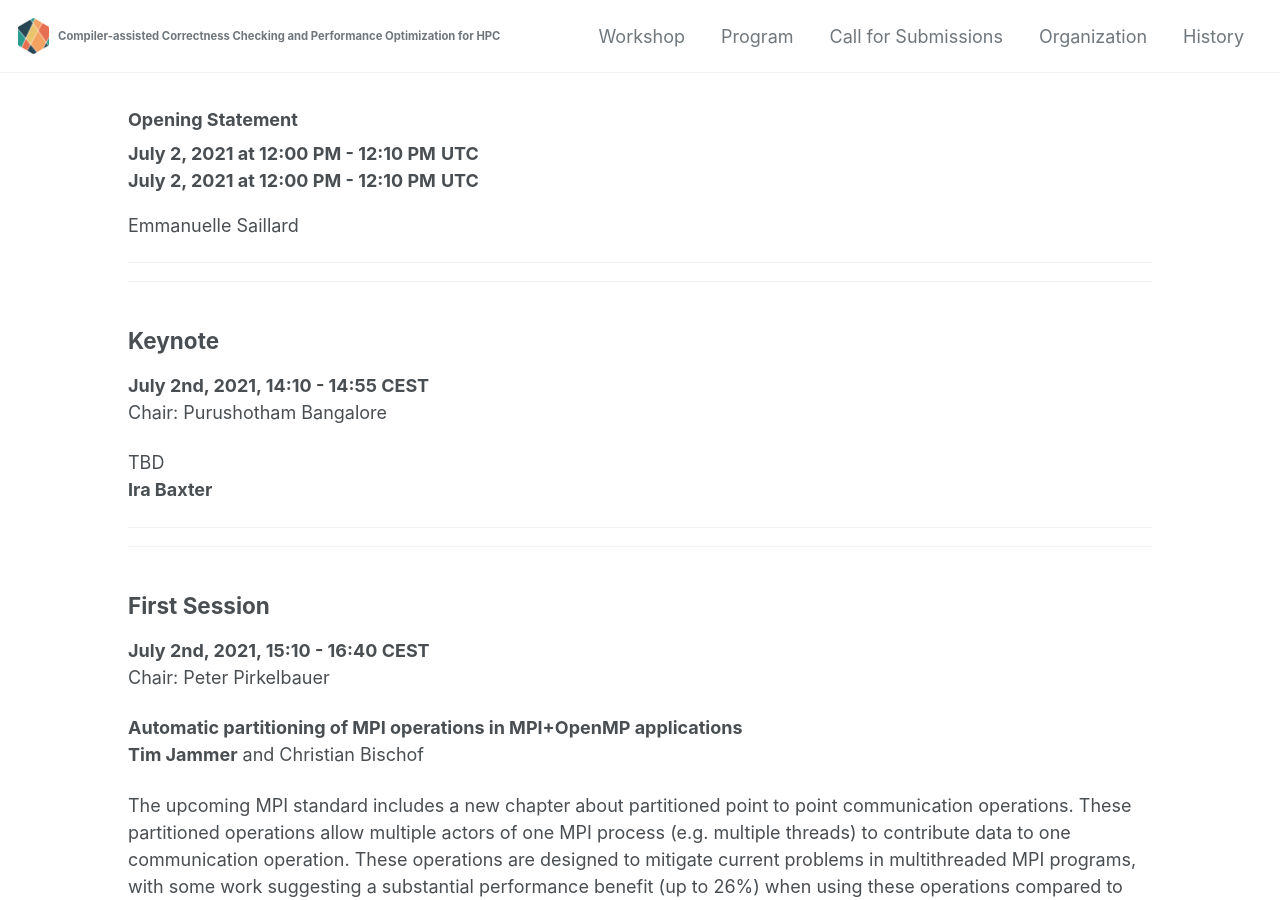
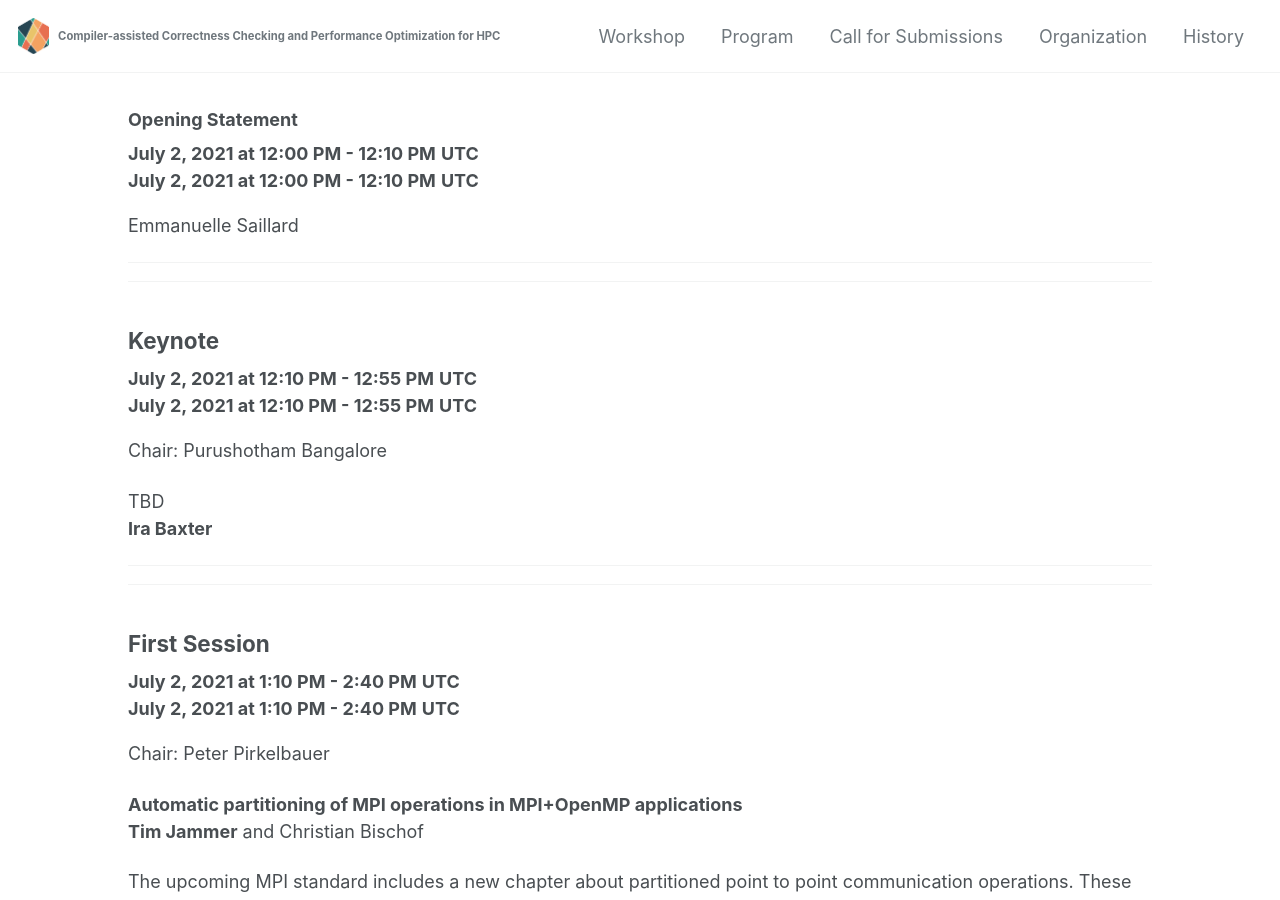
Before and after one commit to c3po-workshop/c3po-workshop.github.io, a Jekyll site: the page built from _pages/2021/program.md, in a window 1280 px wide and 900 px high. Built offline with Jekyll 4.4.1, drawn with Linux system fonts in a browser that asks for light colours; cached includes are drawn as plain includes; nearby versions of some CDN libraries; some of the changed text lies outside the part shown.

Commit message:
Adjusting timestamps

```diff
--- a/_pages/2021/program.md
+++ b/_pages/2021/program.md
@@ -16,8 +16,12 @@
 ---
 
 ## Keynote
-**July 2nd, 2021, 14:10 - 14:55 CEST** \\
-Chair: Purushotham Bangalore
+<!-- **July 2nd, 2021, 14:10 - 14:55 CEST** \\ -->
+<script>
+    var d = new Date(Date.UTC(2021, 6, 2, 12, 10));
+    var d2 = new Date(Date.UTC(2021, 6, 2, 12, 55));
+    myDateTime(d, d2);
+</script> Chair: Purushotham Bangalore
 
 TBD \\
 **Ira Baxter**
@@ -26,8 +30,12 @@
 ---
 
 ## First Session
-**July 2nd, 2021, 15:10 - 16:40 CEST** \\
-Chair: Peter Pirkelbauer
+<!-- **July 2nd, 2021, 15:10 - 16:40 CEST** \\ -->
+<script>
+    var d = new Date(Date.UTC(2021, 6, 2, 13, 10));
+    var d2 = new Date(Date.UTC(2021, 6, 2, 14, 40));
+    myDateTime(d, d2);
+</script> Chair: Peter Pirkelbauer
 
 **Automatic partitioning of MPI operations in MPI+OpenMP applications** \\
 **Tim Jammer** and Christian Bischof
@@ -55,8 +63,12 @@
 ---
 
 ## Second Session
-**July 2nd, 2021, 16:55 - 17:55 CEST** \\
-Chair: Peter Thoman
+<!-- **July 2nd, 2021, 16:55 - 17:55 CEST** \\ -->
+<script>
+    var d = new Date(Date.UTC(2021, 6, 2, 14, 55));
+    var d2 = new Date(Date.UTC(2021, 6, 2, 15, 55));
+    myDateTime(d, d2);
+</script> Chair: Peter Thoman
 
 **heimdallr: Improving Compile Time Correctness Checking for Message Passing with Rust** \\
 **Michael Blesel**, Michael Kuhn, and Jannek Squar
@@ -76,5 +88,9 @@
 ---
 
 ### Closing Statement
-**July 2nd, 2021, 17:55 - 18:00 CEST** \\
-Julien Jaeger
+<!-- **July 2nd, 2021, 17:55 - 18:00 CEST** \\ -->
+<script>
+    var d = new Date(Date.UTC(2021, 6, 2, 15, 55));
+    var d2 = new Date(Date.UTC(2021, 6, 2, 16, 0));
+    myDateTime(d, d2);
+</script> Julien Jaeger
```
